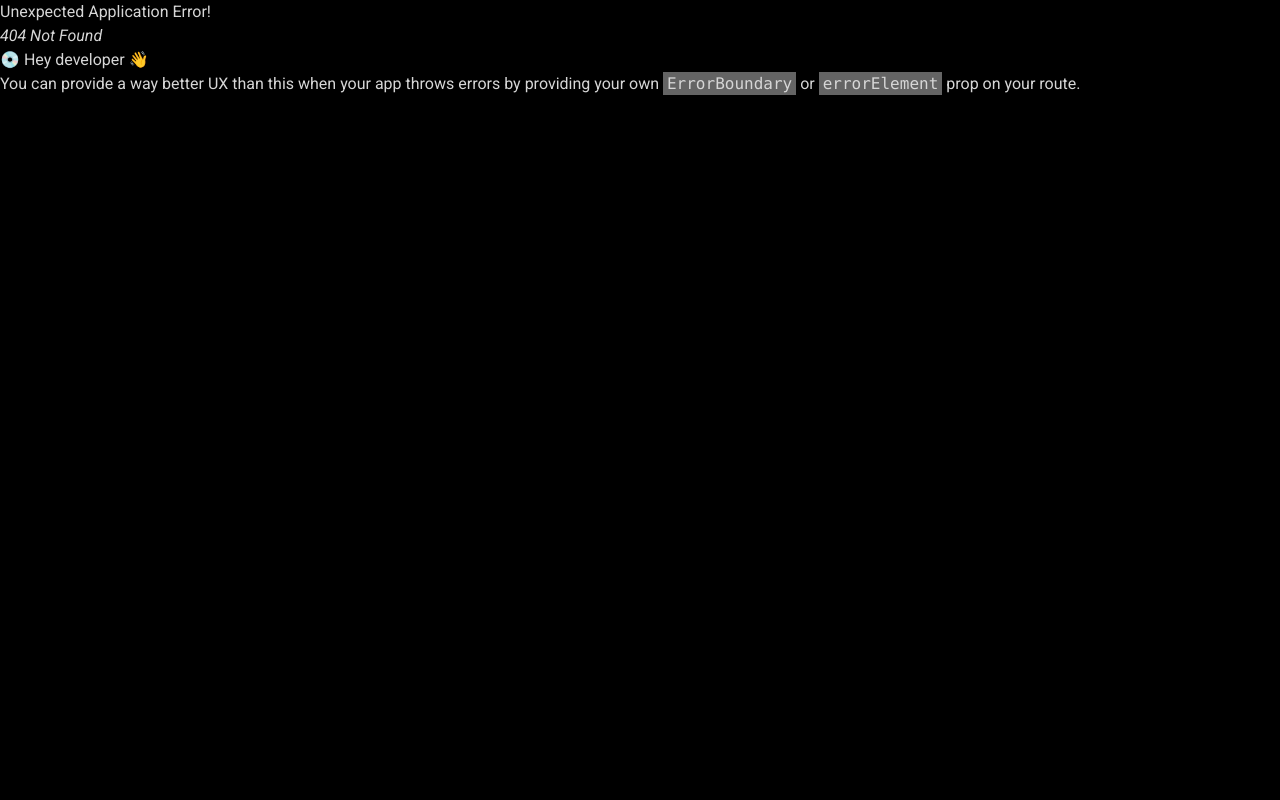
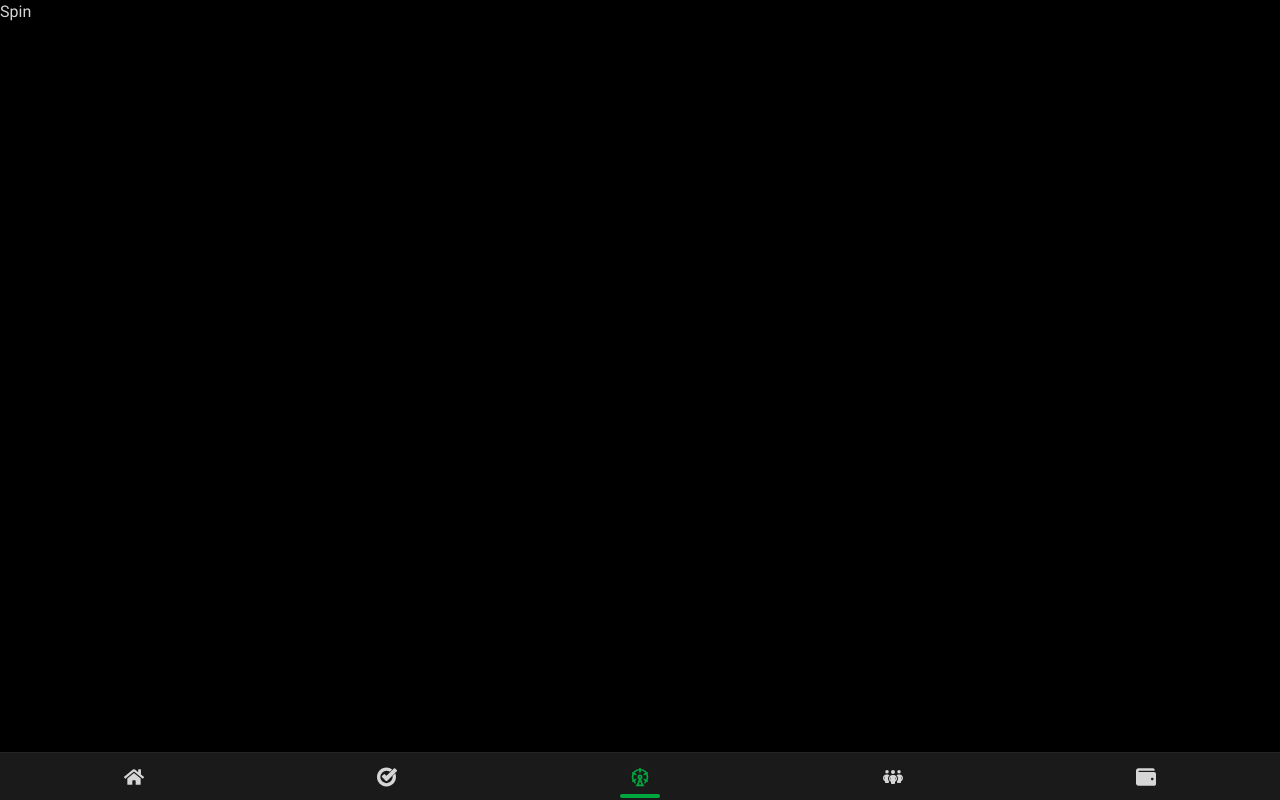
Before and after one commit to ecoiners/miners, a React (Vite) app: page /app/spin in a window 1280 px wide. Before the commit this address had no page. Built offline with nearby package versions, Linux system fonts and the light colour scheme.

Commit message:
fixx updated

```diff
--- a/index.html
+++ b/index.html
@@ -2,7 +2,7 @@
 <html lang="en">
   <head>
     <meta charset="UTF-8" />
-    <link rel="icon" type="image/svg+xml" href="/vite.svg" />
+    <link rel="icon" type="image/png" href="./src/assets/ecoin.png" />
     <meta name="viewport" content="width=device-width, initial-scale=1.0" />
 		<link rel="preconnect" href="https://fonts.googleapis.com">
     <link rel="preconnect" href="https://fonts.gstatic.com" crossorigin>
--- a/src/components/navigation/ButtonNavbar.tsx
+++ b/src/components/navigation/ButtonNavbar.tsx
@@ -2,44 +2,45 @@ import {FaHome, FaWallet} from "react-icons/fa";
 import {FaPeopleGroup} from "react-icons/fa6";
 import {SiGoogletasks} from "react-icons/si";
 import {LuFerrisWheel} from "react-icons/lu";
-import { useLocation } from "react-router-dom";
+import { useLocation, useNavigate} from "react-router-dom";
 
 const ButtonNavbar = () => {
 	const {pathname} = useLocation();
+	const navigate = useNavigate();
 
 	const items = [
 		{
 			title: "Home",
-			icon: <FaHome className="text-[1.2em]" />,
+			icon: <FaHome />,
 			href: "/app",
 		},
 		{
 			title: "Task",
-			icon: <SiGoogletasks className="text-[1.2em]" />,
-			href: "/app",
+			icon: <SiGoogletasks />,
+			href: "/app/task",
 		},
 		{
 			title: "Spin",
-			icon: <LuFerrisWheel className="text-[1.2em]" />,
-			href: "/app",
+			icon: <LuFerrisWheel />,
+			href: "/app/spin",
 		},
 		{
 			title: "Invite",
-			icon: <FaPeopleGroup className="text-[1.2em]" />,
-			href: "/app",
+			icon: <FaPeopleGroup />,
+			href: "/app/invite",
 		},
 		{
 			title: "Wallet",
-			icon: <FaWallet className="text-[1.2em]" />,
-			href: "/app",
+			icon: <FaWallet />,
+			href: "/app/wallet",
 		},
 	];
 
 	return (
-		<div className="dock dock-xs h-10 bg-white/10">
+		<div className="dock dock-xs h-12 text-xl bg-white/10">
 		  {
 				items.map((item, index) => (
-					<button className={`${pathname === item.href && "dock-active"}`} key={index}>
+					<button onClick={() => navigate(item.href)} className={`${pathname === item.href && "dock-active text-green-600"}`} key={index}>
 					  {item.icon}
 					</button>
 				))
--- /dev/null
+++ b/src/pages/app/Invite.tsx
@@ -0,0 +1,12 @@
+
+
+const Invite = () => {
+
+	return (
+		<div>
+		  invite
+		</div>
+	)
+};
+
+export default Invite;
--- /dev/null
+++ b/src/pages/app/Spin.tsx
@@ -0,0 +1,12 @@
+
+
+const Spin = () => {
+
+	return (
+		<div>
+		  Spin
+		</div>
+	)
+};
+
+export default Spin;
--- a/src/pages/app/Splash.tsx
+++ b/src/pages/app/Splash.tsx
@@ -1,10 +1,10 @@
-
+import icon from "../../assets/ecoin.png";
 
 const Splash = () => {
 
 	return (
-		<div>
-		  Splash
+		<div className="min-h-screen flex justify-center items-center">
+		  <img src={icon} alt="ecoin" />
 		</div>
 	)
 };
--- /dev/null
+++ b/src/pages/app/Task.tsx
@@ -0,0 +1,12 @@
+
+
+const Task = () => {
+
+	return (
+		<div>
+		  task
+		</div>
+	)
+};
+
+export default Task;
```
Also changed, not shown: src/routes.tsx (+23 -3 lines), src/assets/ecoin.png (added), src/pages/app/Wallet.tsx (added).
